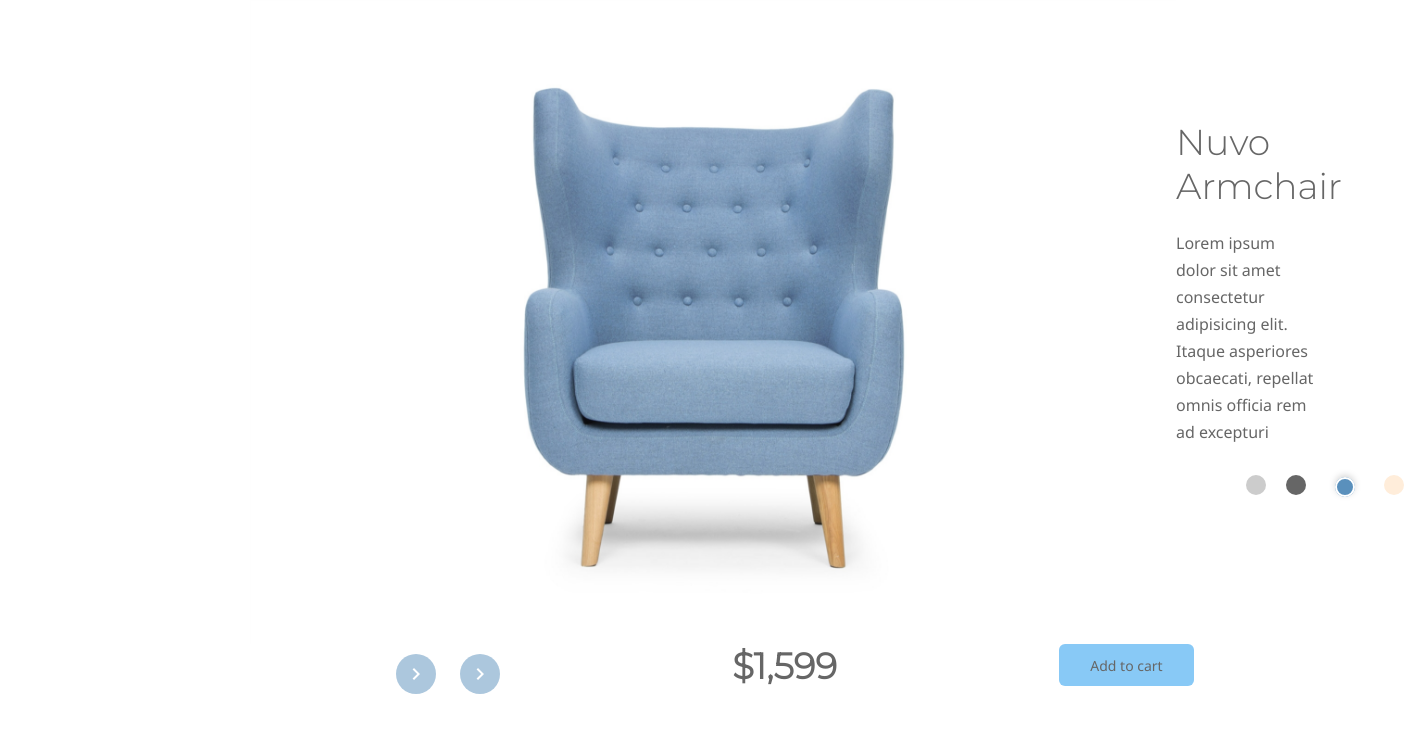
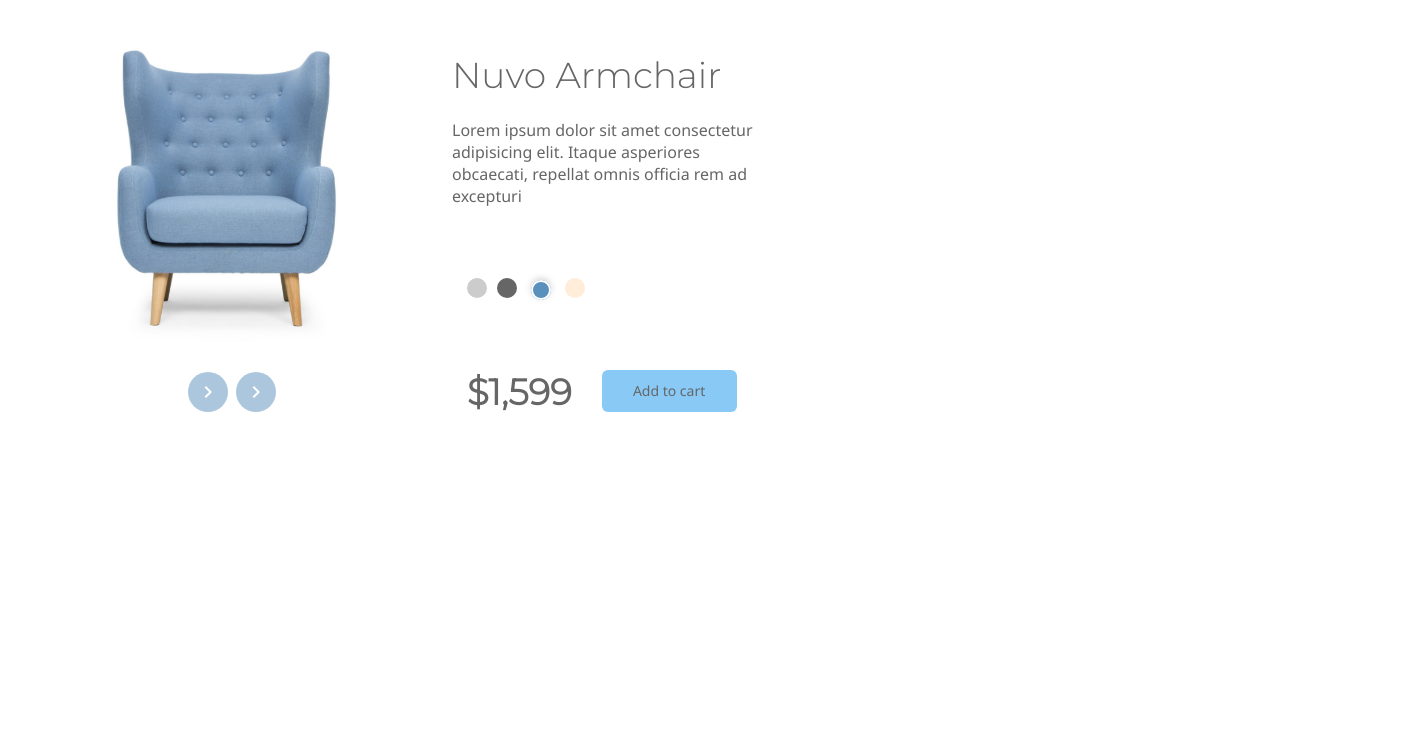
Before and after one commit to SaraMigoya/exercice-css, a plain HTML site: page index.html in a window 1280 px wide. Shown: the whole page, 1424 px wide, since content can reach past the window. Drawn offline with Linux system fonts and the light colour scheme.

Commit message:
improvements

```diff
--- a/index.html
+++ b/index.html
@@ -15,11 +15,11 @@
     <main>
         <article>
 
-            <div class="grid-container">
+
+            <div class="flex">
                 <img src="./images/image-25@2x.png" class="image-article" alt="Artículo a la venta: Sillón celeste">
 
-
-                <div class="container1">
+                <div class="container">
 
                     <h1 class="title">Nuvo Armchair</h1>
                     <p class="description">Lorem ipsum dolor sit amet consectetur adipisicing elit. Itaque asperiores
@@ -30,21 +30,31 @@
                         <img src="./images/ellipse-6 (4).svg" alt="">
                         <img src="./images/ellipse-6 (5).svg" alt="">
                     </div>
+
                 </div>
 
 
             </div>
 
 
-            <div class="container">
+            <div class="container2">
 
                 <div>
                     <img src="./images/group-81.svg" alt="" class="slider">
                     <img src="./images/group-81.svg" alt="" class="slider">
                 </div>
+                <div>
                     <p class="price">$1,599</p>
+
+
                         <button class="button-cart">Add to cart</button>
+
                     </div>
+            </div>
+
+
+
+
         </article>
     </main>
 </body>
--- a/styles/style.css
+++ b/styles/style.css
@@ -2,22 +2,25 @@
     margin: 0;
     padding: 0;
     box-sizing: border-box;
-    margin-left: 50px;
+    max-width: 770px;
+    max-height: 370px;
 }
 
-.grid-container {
+.flex {
     display: flex;
+    margin: 0;
 }
 .image-article {
     width: 100%;
-    margin: 0;
+    margin-left: -40px;
 }
 
-.grid-container .container1 {
+.flex .container {
     display: flex;
     flex-direction: column;
     justify-content: center;
     margin: 0;
+    margin-left: -40px;
 }
 
 .title {
@@ -34,20 +37,25 @@
     font-weight: normal;
     font-size: 1em;
     color: #666666;
-    width: 56%;
+    width: 100%;
+    height: 100px;
     margin: 0;
-    line-height: 27px;
 }
 
 .colors {
     display: flex;
     align-items: center;
     padding: 10px;
+    padding-top: 50px;
 }
 
+.colors img:nth-child(3) {
+    padding: 0;
+    margin: 0;
+}
 .colors img {
     margin: 0;
-    padding: 10px;
+    padding: 5px;
 }
 
 .price {
@@ -55,10 +63,12 @@
     font-weight: bold;
     font-size: 2.25em;
     color: #666666;
+ padding-left: 30px;
+ padding-right: 30px;
 }
 
 .button-cart {
-    width: 135px;
+    min-width: 135px;
     height: 42px;
     background: #88c9f6 0% 0% no-repeat padding-box;
     border-radius: 6px;
@@ -70,14 +80,30 @@
     color: #666666;
 }
 
-.container {
+.flex-container {
     display: flex;
+    flex-direction: row;
     justify-content: space-around;
-    /*     margin: 2em auto; */
-    width: 60;
+    margin: 0;
 }
 
 .slider {
     margin: 0;
-    padding: 10px;
+    padding: 2px;
 }
+
+.container2 {
+    display: flex;
+    flex-direction: row;
+    justify-content: space-around;
+
+}
+
+.container2 div:nth-child(2) {
+    display: flex;
+    flex-direction: row;
+    width: 33%;
+}
+.container2 div:nth-child(1) {
+    padding-left: 107px;
+}
```
Lines whose indentation alone changed are shown as unchanged.
